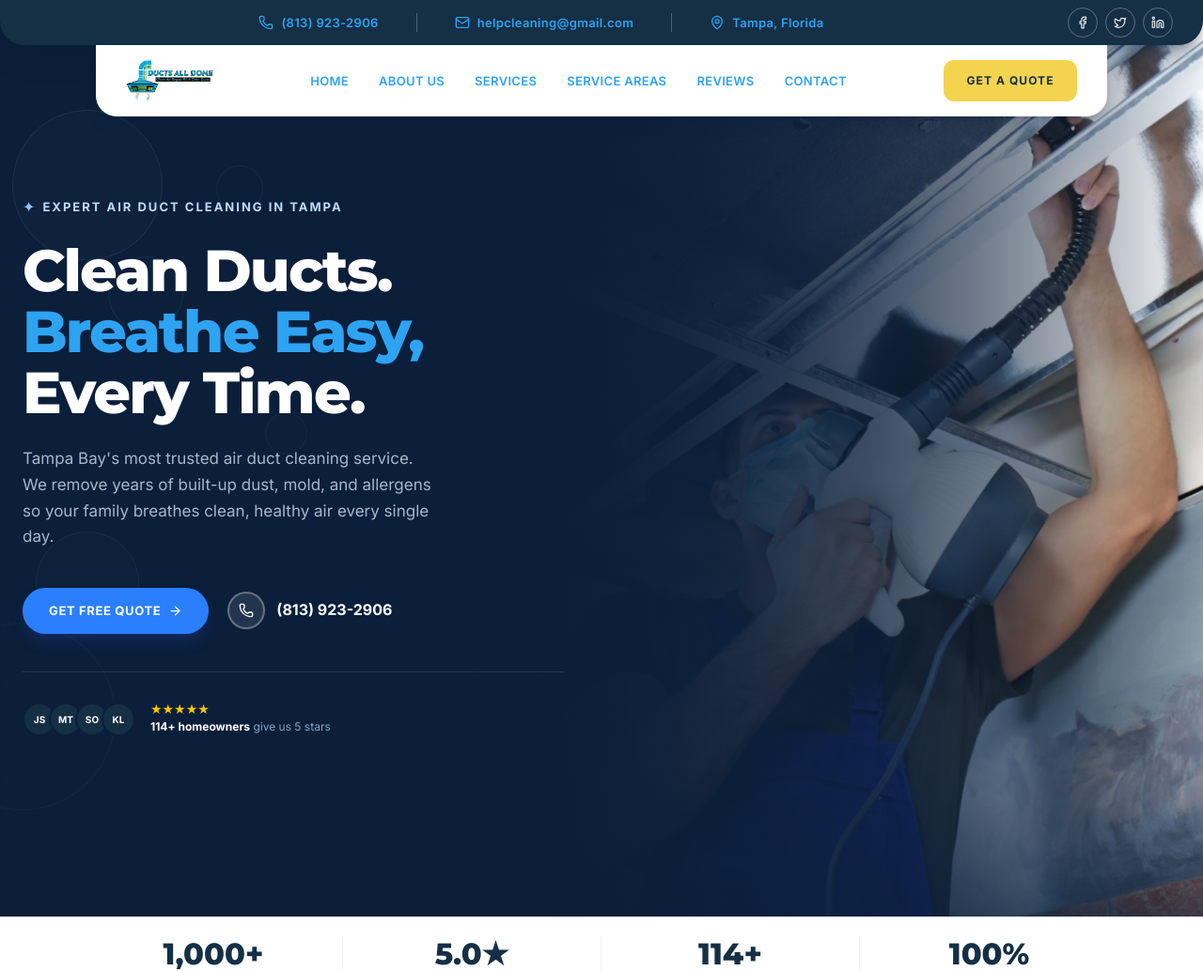
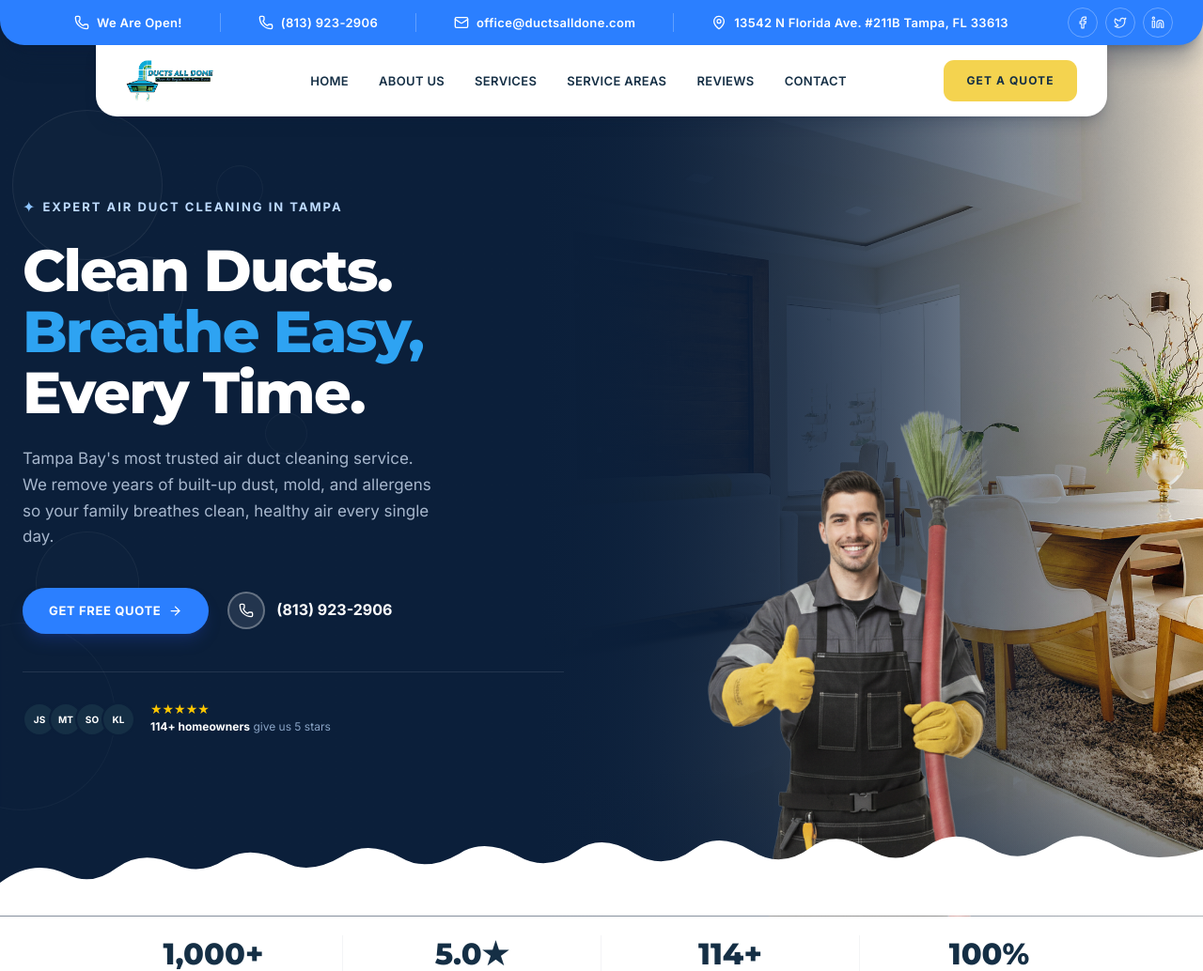
Before and after one commit to katsura919/ducts-all-done, a Next.js app: page / in a window 1280 px wide. Shown: the top 1034 px of the page at 94% size. Built offline with nearby package versions, Linux system fonts and the light colour scheme.

Commit message:
add new hero images

```diff
--- a/src/components/sections/Hero.tsx
+++ b/src/components/sections/Hero.tsx
@@ -77,7 +77,17 @@ export default function Hero() {
         {/* Fade from left so it blends into the blue */}
         <div className="absolute inset-0 bg-gradient-to-r from-[#0b1f3a] via-[#0b1f3a]/55 to-transparent" />
         {/* Subtle bottom fade */}
-        <div className="absolute bottom-0 left-0 right-0 h-40 bg-gradient-to-t from-[#0b1f3a]/60 to-transparent" />
+        <div className="absolute bottom-0 left-0 right-0 h-40 bg-gradient-to-t from-[#0b1f3a]/60 to-transparent z-10" />
+
+        {/* Foreground overlay image */}
+        <Image
+          src="/asset/hero-image-tech.png"
+          alt="Duct cleaning technician overlay"
+          fill
+          className="object-contain object-bottom z-20 scale-[1.35] origin-bottom"
+          priority
+          sizes="70vw"
+        />
       </div>
 
       {/* Blue gradient covering the left half */}
@@ -160,6 +170,28 @@ export default function Hero() {
         </div>
       </div>
 
+       {/* Cloud shapes at the bottom */}
+      <div className="absolute bottom-0 left-0 right-0 z-20">
+        <svg
+          viewBox="0 0 1440 130"
+          xmlns="http://www.w3.org/2000/svg"
+          className="w-full"
+          preserveAspectRatio="none"
+        >
+          <path
+            d="M0,130 L0,90
+               Q40,60 80,80 Q110,95 140,72 Q170,50 210,68
+               Q240,82 270,62 Q300,44 340,65 Q370,82 410,58
+               Q440,38 480,60 Q510,78 550,55 Q580,36 620,58
+               Q655,78 690,52 Q720,30 760,55 Q795,76 830,50
+               Q860,28 900,52 Q935,74 970,48 Q1000,26 1040,50
+               Q1075,72 1110,46 Q1145,22 1185,48 Q1220,70 1260,44
+               Q1295,22 1340,48 Q1380,70 1440,50
+               L1440,130 Z"
+            fill="white"
+          />
+        </svg>
+      </div>
 
     </section>
   );
--- a/src/components/sections/hero-header.tsx
+++ b/src/components/sections/hero-header.tsx
@@ -28,15 +28,24 @@ export default function HeroHeader() {
   return (
     <header id="hero-header" className="absolute top-0 left-0 right-0 z-50">
       <div className="hidden w-full md:block">
-        <div className="rounded-b-[26px] bg-brand-navy text-white shadow-xl shadow-[#0b1f3a]/30">
+        <div className="rounded-b-[26px] bg-blue-500 text-white shadow-xl shadow-[#0b1f3a]/30">
           <div className="flex items-center gap-4 px-4 py-3 md:px-8 md:py-2">
             <div className="hidden min-w-0 flex-1 items-center justify-center gap-6 md:flex lg:gap-10">
               <a
                 href="tel:8139232906"
                 className="flex items-center gap-2 border-r border-white/25 pr-6 lg:pr-10"
               >
-                <Phone className="h-4 w-4" />
-                <span className="text-[13px] font-semibold tracking-wide">
+                <Phone className="h-4 w-4 text-primary-foreground" />
+                <span className="text-[13px] font-semibold tracking-wide text-primary-foreground">
+                  We Are Open!
+                </span>
+              </a>
+              <a
+                href="tel:8139232906"
+                className="flex items-center gap-2 border-r border-white/25 pr-6 lg:pr-10"
+              >
+                <Phone className="h-4 w-4 text-primary-foreground" />
+                <span className="text-[13px] font-semibold tracking-wide text-primary-foreground">
                   (813) 923-2906
                 </span>
               </a>
@@ -44,15 +53,15 @@ export default function HeroHeader() {
                 href="mailto:helpcleaning@gmail.com"
                 className="flex items-center gap-2 border-r border-white/25 pr-6 lg:pr-10"
               >
-                <Mail className="h-4 w-4" />
-                <span className="text-[13px] font-semibold tracking-wide">
-                  helpcleaning@gmail.com
+                <Mail className="h-4 w-4 text-primary-foreground" />
+                <span className="text-[13px] font-semibold tracking-wide text-primary-foreground">
+                  office@ductsalldone.com
                 </span>
               </a>
               <a href="#contact" className="flex items-center gap-2">
-                <MapPin className="h-4 w-4" />
-                <span className="text-[13px] font-semibold tracking-wide">
-                  Tampa, Florida
+                <MapPin className="h-4 w-4 text-primary-foreground" />
+                <span className="text-[13px] font-semibold tracking-wide text-primary-foreground">
+                  13542 N Florida Ave. #211B Tampa, FL 33613
                 </span>
               </a>
             </div>
@@ -90,7 +99,7 @@ export default function HeroHeader() {
             <a
               key={item}
               href="#"
-              className="inline-flex items-center gap-1 text-[13px] font-semibold uppercase tracking-wide transition-colors hover:text-[#0d7ed9]"
+              className="text-primary inline-flex items-center gap-1 text-[13px] font-semibold uppercase tracking-wide transition-colors hover:text-[#0d7ed9]"
             >
               {item}
             </a>
```
Also changed, not shown: public/asset/hero-image-tech.png (added), public/asset/hero-image.jpg.
